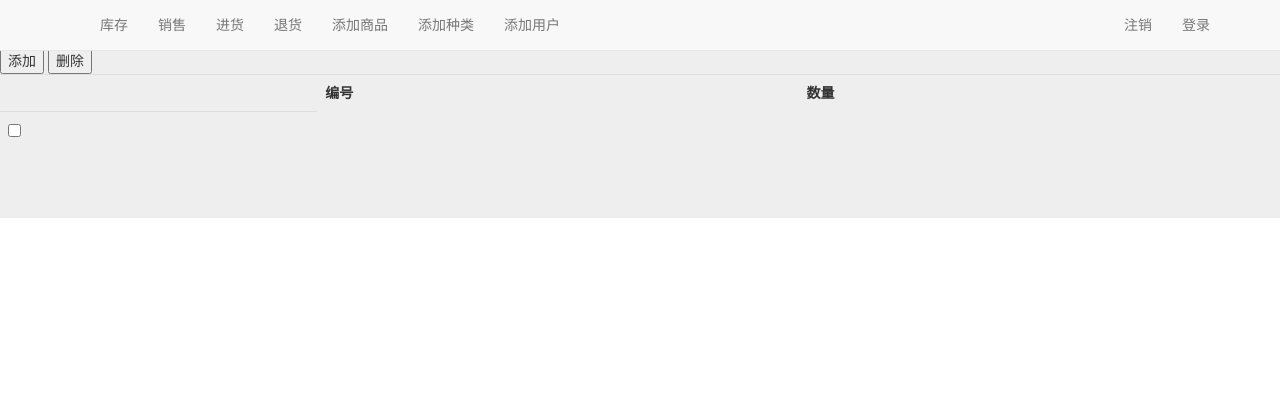
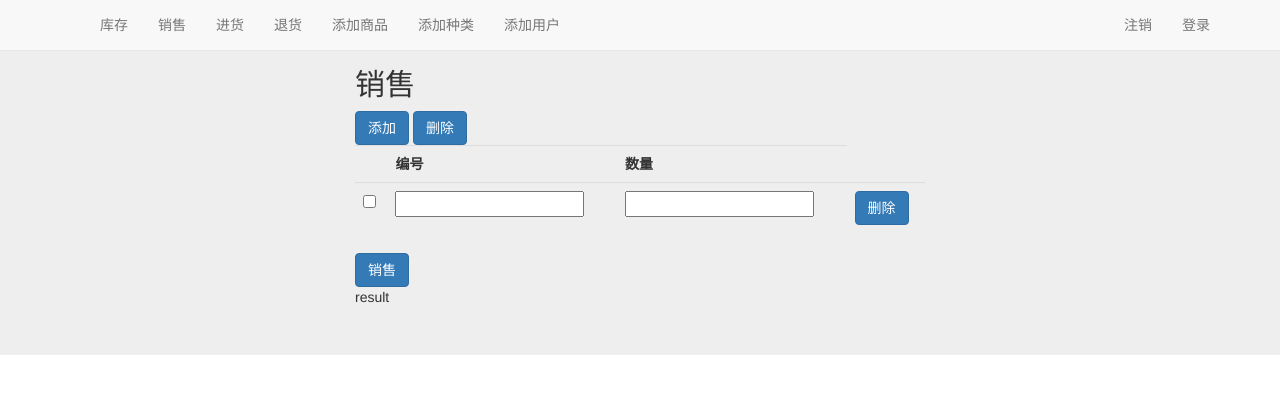
Before and after one commit to LinXiaodan/Supermanage, a Django app: template templates/sale.html in a window 1280 px wide. Shown: the top 394 px of the page. Run offline with Django 3.2, Linux system fonts and the light colour scheme; the template is opened without the code that fills it, so the values that code supplies are empty; some libraries are stand-ins or nearby versions.

Commit message:
销售 中

```diff
--- a/Supermanage/settings.py
+++ b/Supermanage/settings.py
@@ -26,7 +26,7 @@ SECRET_KEY = '8l*b(3b9v%-5dds0lx_79w(ac#6z^)q+!qxc9&s1!9mn!_r6vi'
 # SECURITY WARNING: don't run with debug turned on in production!
 DEBUG = True
 
-ALLOWED_HOSTS = []
+ALLOWED_HOSTS = ['*']
 
 
 # Application definition
--- a/Supermanage/urls.py
+++ b/Supermanage/urls.py
@@ -25,5 +25,6 @@ urlpatterns = [
     url(r'stock', view.stock),
     url(r'add_type', view.add_type),
     url(r'add_goods', view.add_goods),
-    url(r'sale', view.sale)
+    url(r'sale', view.sale),
+    url(r'sale_list', view.sale_list)
 ]
--- a/templates/sale.html
+++ b/templates/sale.html
@@ -3,29 +3,69 @@
 {% block headmore %}
     <script type="text/javascript" language="javascript">
         var row_count = 0;
-        function addNew()
+        function addNew()   //添加新行
         {
             row_count++;
             var table1 = $('#table1');
-            var firstTr = table1.find('tbody>tr:first');
-            var row = $("<tr></tr>");
-            var td = $("<td>"+row_count+"</td>");
-            td.append($("<input type='checkbox' name='count' value='New'>"));
-            td.append("<input type='text' name='count'+row_count >") ;
-            td.append("<input type='button' value='删除' onclick='delRow(this)'>") ;
-            row.append(td);
+            var row = $("<tr class='submitSale'></tr>");
+            row.append("<td><input type='checkbox' name='count' value='New' placeholder=''></td>");
+            row.append("<td><input type='text' name='goods_id' placeholder=''></td>");
+            row.append("<td><input type='number' name='quantity' placeholder=''></td>");
+            row.append("<td><button class='btn btn-primary' type='button' onclick='delRow(this)'>删除</button></td>");
             table1.append(row);
         }
-function delRow(obj)
+        function delRow(obj)    //删除行
         {
-$(obj).parent().remove();
+            $(obj).parent().parent().remove();
         }
-function del()
+        function del()      //删除选中行
         {
             var checked = $("input[type='checkbox'][name='count']:checked");
             $(checked).each(function(){
                 $(this).parent().parent().remove();
             });
+        }
+        //function isEmpty(obj){
+            //if(typeof obj == "undefined" || obj == null || obj == ""){
+            //return true;
+        //}else{
+            //return false;
+        //}
+        //}
+        function sale() {   //提交销售信息
+            var msg = {};
+            var count = 0;
+            $(".submitSale").each(function () {
+               var id = $(this).find("input[type='text']").val();
+               var quantity = $(this).find("input[type='number']").val();
+               console.log(id);
+               console.log(quantity);
+               msg[count] = {'id': id, 'quantity': quantity};
+               count += 1;
+            });
+            console.log(msg);
+            $.post(
+                '/sale',
+                JSON.stringify(msg),
+                function(data){
+                    console.log(data);
+                    console.log('aaa');
+                    location.href = '/sale_list';
+                    //$('#result').html(data);
+                },
+                "json"
+            );
+            //$.ajax({
+                //type: 'post',
+                //url: '/sale',
+                //async: false,
+                //data: JSON.stringify(msg),
+                //contentType: "application/json; charset=utf-8",
+                //dataType: "json",
+                //success: function(data){
+                    //location.href = '/sale_list';
+                //}
+            //})
         }
     </script>
 {% endblock %}
@@ -35,17 +75,26 @@ $(this).parent().parent().remove();
 {% endblock %}
 
 {% block container %}
-    <input type="button" value="添加" onclick="addNew();">
-    <input type="button" value="删除" onclick="del();">
+    <div class="container" style="width: 600px;">
+        <h2>销售</h2>
+        <input class="btn btn-primary" type="button" value="添加" onclick="addNew();">
+        <input class="btn btn-primary" type="button" value="删除" onclick="del();">
+        <form id="submitForm">
             <table id="table1" class="table">
             <tr>
                 <th></th>
                 <th>编号</th>
                 <th>数量</th>
             </tr>
-        <tr>
-            <td><input type="checkbox" name="count" value="New"></td>
-
+            <tr class="submitSale">
+                <td><input type="checkbox" name="count" value="New" placeholder=""></td>
+                <td><input type="text" name="goods_id" placeholder=""></td>
+                <td><input type="number" name="quantity" placeholder=""></td>
+                <td><button class="btn btn-primary" type="button" onclick="delRow(this)">删除</button></td>
             </tr>
         </table>
+        </form>
+    <button class="btn btn-primary" type="button" onclick="sale();">销售</button>
+    <div id="result">result</div>
+    </div>
 {% endblock %}
```
Also changed, not shown: Supermanage/view.py (+16 -1 lines). Lines whose indentation alone changed are shown as unchanged.
